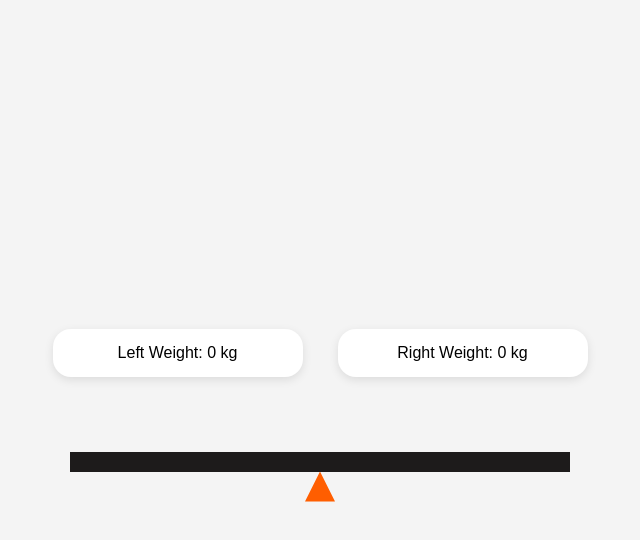
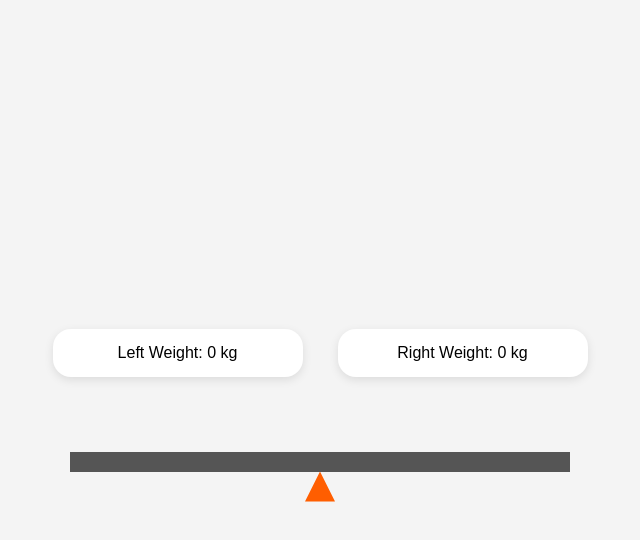
Before and after one commit to erdemyagsagan/metinerdem-yagsagan-seesaw, a plain HTML site: page index.html in a window 1280 px wide. In both pictures the pointer is over the element 640 px from the left and 461 px from the top of the page. Shown: the whole page, without its empty margins (320-960 px from the left). Drawn offline with Linux system fonts and the light colour scheme.

Commit message:
add hover affect to plank

```diff
--- a/style.css
+++ b/style.css
@@ -45,6 +45,12 @@ body {
   position: relative;
   margin: 0 auto;
   transform-origin: center center;
+  cursor: pointer;
+  transition: background 0.2s ease;
+}
+
+.plank:hover {
+  background: #555;
 }
 
 .pivot {
```
